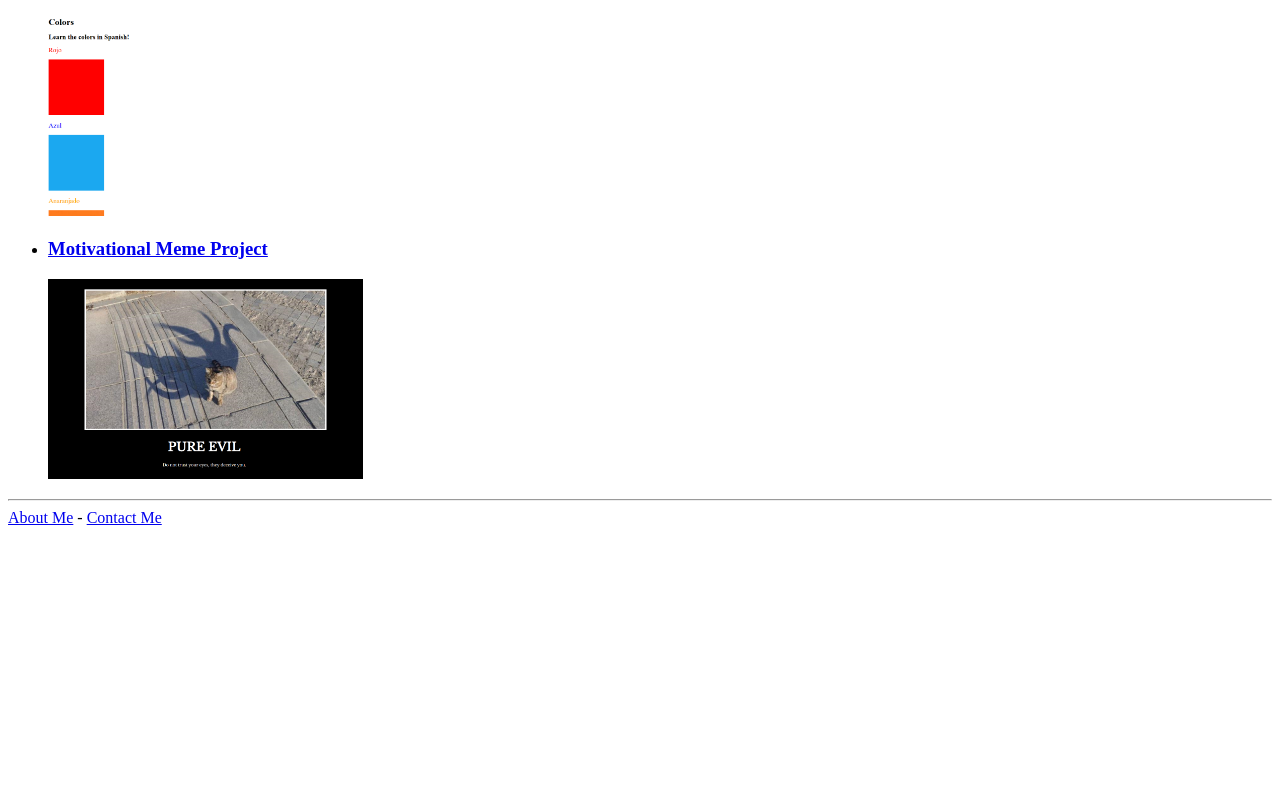
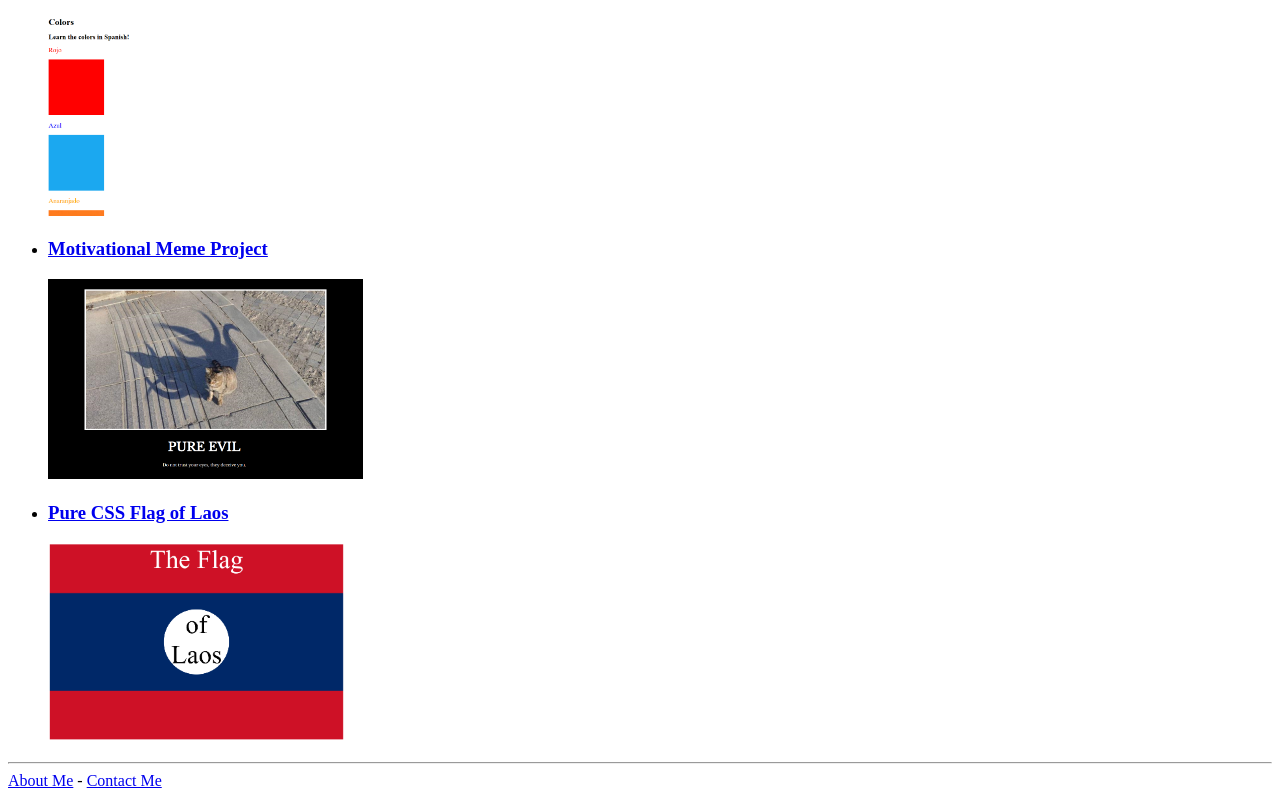
Before and after one commit to TitaN655/html-portfolio, a plain HTML site: page index.html in a window 1280 px wide. Shown: the part 885-1683 px from the top of the page. Before the commit the page ends 1420 px from the top, so only its background shows below. Drawn offline with Linux system fonts and the light colour scheme.

Commit message:
Add files via upload

```diff
--- a/index.html
+++ b/index.html
@@ -44,6 +44,12 @@
                 </a>
                 <img src="./assets/images/motivational-meme.png" alt="screenshot of the motivational meme project" height="200" />
             </li>
+            <li>
+                <a href="./public/pure-css-flag/index.html">
+                    <h3>Pure CSS Flag of Laos</h3>
+                </a>
+                <img src="./assets/images/pure-css-flag.png" alt="screenshot of the pure css flag of Laos project" height="200" />
+            </li>
         </ul>
         <hr />
         <a href="./public/about.html">About Me</a> - <a href="./public/contact.html">Contact Me</a>
```
